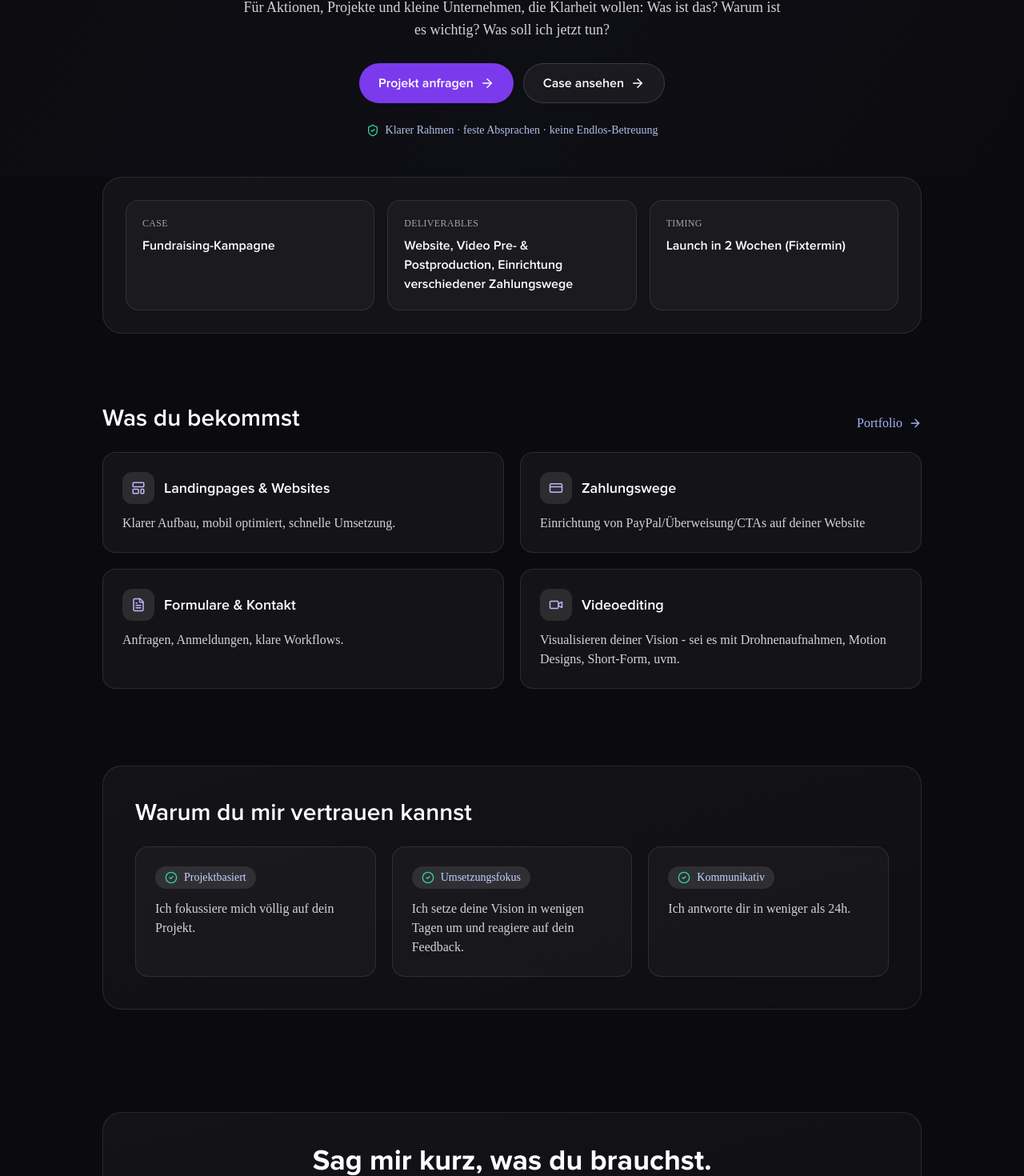
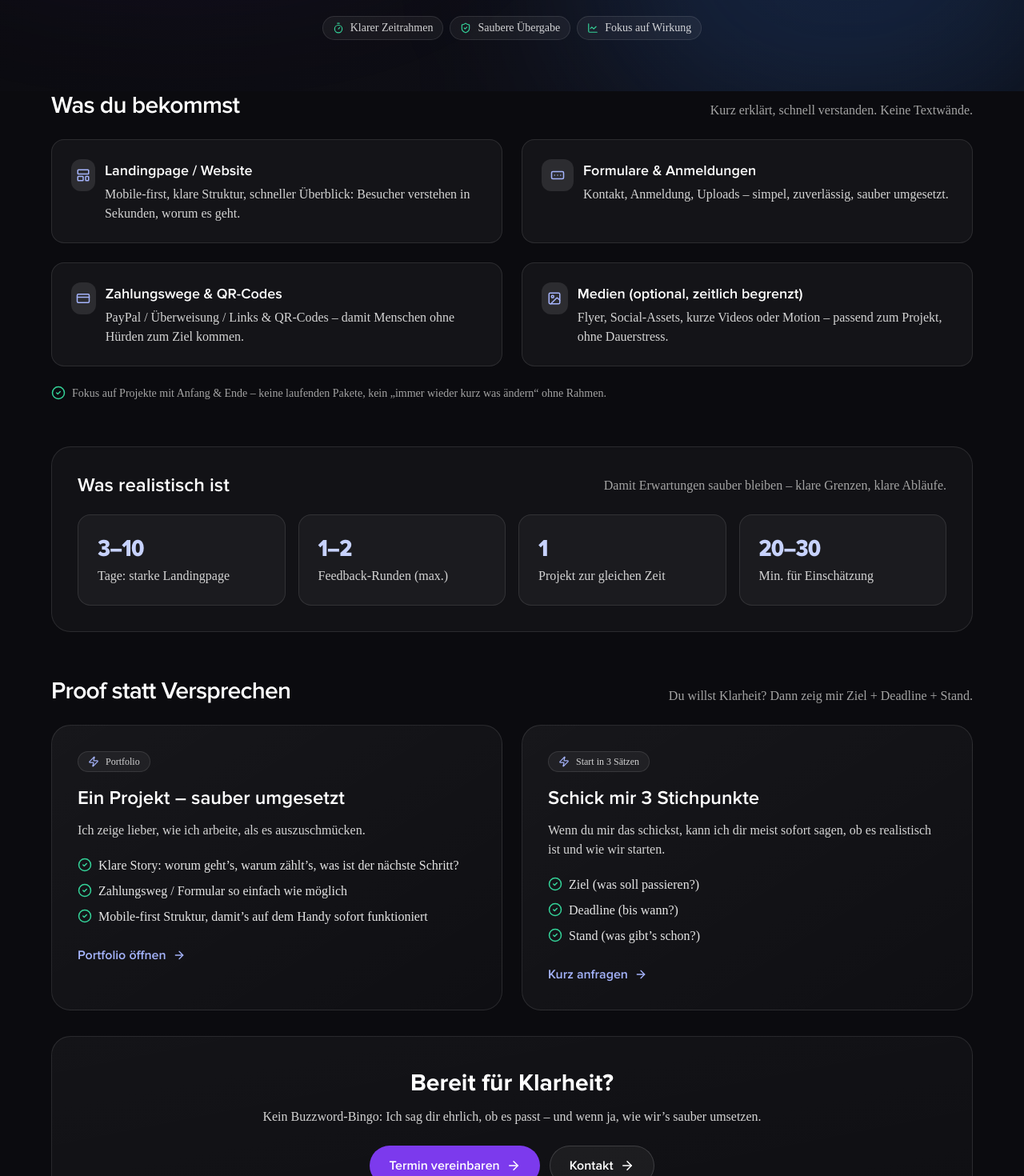
Before and after one commit to cyclebittt/pavewebyyyy, a Next.js app: page / in a window 1280 px wide. Shown: the part 504-1974 px from the top of the page at 80% size. Built offline with nearby package versions, Linux system fonts and the light colour scheme; a web font is replaced by a local one.

Commit message:
Update page.js

```diff
--- a/app/page.js
+++ b/app/page.js
@@ -1,188 +1,268 @@
 'use client';
 
-import { useEffect } from 'react';
 import Link from 'next/link';
 import Navbar from '@/components/layout/Navbar';
 import Footer from '@/components/layout/Footer';
-import AOS from 'aos';
-import 'aos/dist/aos.css';
 import {
   ArrowRight,
-  ShieldCheck,
+  CheckCircle2,
   Sparkles,
   LayoutTemplate,
   CreditCard,
-  Video,
-  FileText,
-  CheckCircle2,
+  FormInput,
+  Image as ImageIcon,
+  ShieldCheck,
+  Timer,
+  LineChart,
+  Zap,
 } from 'lucide-react';
 
+function Pill({ icon, children }) {
+  return (
+    <span className="inline-flex items-center gap-2 rounded-full border border-white/10 bg-white/5 px-3 py-1 text-xs md:text-sm text-white/80">
+      <span className="text-emerald-400">{icon}</span>
+      {children}
+    </span>
+  );
+}
+
+function Card({ icon, title, desc }) {
+  return (
+    <div className="rounded-2xl border border-white/10 bg-white/[0.04] p-5 md:p-6">
+      <div className="flex items-start gap-3">
+        <div className="w-10 h-10 rounded-xl bg-white/10 flex items-center justify-center text-indigo-300">
+          {icon}
+        </div>
+        <div className="min-w-0">
+          <h3 className="text-base md:text-lg font-semibold leading-snug">{title}</h3>
+          <p className="mt-1 text-sm md:text-base text-neutral-300 leading-relaxed">{desc}</p>
+        </div>
+      </div>
+    </div>
+  );
+}
+
+function Stat({ value, label }) {
+  return (
+    <div className="rounded-2xl border border-white/10 bg-white/[0.04] p-5 md:p-6">
+      <div className="text-2xl md:text-3xl font-extrabold tracking-tight text-indigo-200">{value}</div>
+      <div className="mt-1 text-sm md:text-base text-neutral-300">{label}</div>
+    </div>
+  );
+}
+
+function VisualCard({ eyebrow, title, desc, bullets, ctaHref, ctaLabel }) {
+  return (
+    <div className="rounded-3xl border border-white/10 bg-gradient-to-br from-white/[0.05] to-white/[0.02] p-6 md:p-8">
+      <div className="inline-flex items-center gap-2 rounded-full border border-white/10 bg-white/5 px-3 py-1 text-xs text-white/80">
+        <Zap size={14} className="text-indigo-300" />
+        {eyebrow}
+      </div>
+
+      <h3 className="mt-4 text-xl md:text-2xl font-semibold leading-tight">{title}</h3>
+      <p className="mt-3 text-sm md:text-base text-neutral-300 leading-relaxed">{desc}</p>
+
+      <ul className="mt-5 space-y-2 text-sm md:text-base text-neutral-200">
+        {bullets.map((b) => (
+          <li key={b} className="flex items-start gap-2">
+            <CheckCircle2 size={18} className="mt-0.5 shrink-0 text-emerald-400" />
+            <span className="text-neutral-200">{b}</span>
+          </li>
+        ))}
+      </ul>
+
+      {ctaHref && ctaLabel && (
+        <div className="mt-6">
+          <Link
+            href={ctaHref}
+            className="inline-flex items-center gap-2 text-indigo-300 hover:text-indigo-200 font-semibold"
+          >
+            {ctaLabel} <ArrowRight size={16} />
+          </Link>
+        </div>
+      )}
+    </div>
+  );
+}
+
 export default function Home() {
-  useEffect(() => {
-    AOS.init({ duration: 500, once: true, offset: 40 });
-  }, []);
-
-  const services = [
-    {
-      icon: <LayoutTemplate size={18} className="text-violet-300" />,
-      title: 'Landingpages & Websites',
-      desc: 'Klarer Aufbau, mobil optimiert, schnelle Umsetzung.',
-      href: '/services/landingpages',
-    },
-    {
-      icon: <CreditCard size={18} className="text-violet-300" />,
-      title: 'Zahlungswege',
-      desc: 'Einrichtung von PayPal/Überweisung/CTAs auf deiner Website',
-      href: '/services/payments',
-    },
-    {
-      icon: <FileText size={18} className="text-violet-300" />,
-      title: 'Formulare & Kontakt',
-      desc: 'Anfragen, Anmeldungen, klare Workflows.',
-      href: '/services/forms',
-    },
-    {
-      icon: <Video size={18} className="text-violet-300" />,
-      title: 'Videoediting',
-      desc: 'Visualisieren deiner Vision - sei es mit Drohnenaufnahmen, Motion Designs, Short-Form, uvm.',
-      href: '/services/video',
-    },
-  ];
-
-  const proof = [
-    { k: 'Case', v: 'Fundraising-Kampagne' },
-    { k: 'Deliverables', v: 'Website, Video Pre- & Postproduction, Einrichtung verschiedener Zahlungswege' },
-    { k: 'Timing', v: 'Launch in 2 Wochen (Fixtermin)' },
-  ];
-
-  const trust = [
-    { title: 'Projektbasiert', text: 'Ich fokussiere mich völlig auf dein Projekt.' },
-    { title: 'Umsetzungsfokus', text: 'Ich setze deine Vision in wenigen Tagen um und reagiere auf dein Feedback.' },
-    { title: 'Kommunikativ', text: 'Ich antworte dir in weniger als 24h.' },
-  ];
-
   return (
     <div className="font-proxima bg-[#0B0B0F] text-white">
       <Navbar />
 
+      {/* HERO */}
       <section className="relative overflow-hidden">
+        {/* Background */}
         <div className="pointer-events-none absolute inset-0 bg-[radial-gradient(1200px_600px_at_-10%_-10%,rgba(129,51,241,.35),transparent_60%),radial-gradient(900px_600px_at_120%_0%,rgba(56,189,248,.20),transparent_55%),linear-gradient(120deg,#0B0B0F_0%,#0E0E15_60%,#0B0B0F_100%)]" />
+        <div className="pointer-events-none absolute -top-28 -left-24 h-[26rem] w-[40rem] rounded-full bg-violet-600/20 blur-[120px]" />
+        <div className="pointer-events-none absolute top-1/3 -right-24 h-[26rem] w-[40rem] rounded-full bg-blue-500/20 blur-[120px]" />
 
-        <div className="relative px-5 md:px-16 pt-20 md:pt-28 pb-10 md:pb-12 max-w-5xl mx-auto">
-          <div className="text-center">
-            <span className="inline-flex items-center gap-2 text-sm text-indigo-300/80 bg-white/5 ring-1 ring-white/10 px-3 py-1 rounded-full">
-              <Sparkles size={16} /> Projektbasierte digitale Umsetzung
+        <div className="relative px-5 md:px-16 pt-16 md:pt-24 pb-10 md:pb-16 max-w-6xl mx-auto">
+          <div className="flex flex-col items-center text-center gap-6">
+            <span className="inline-flex items-center gap-2 text-xs md:text-sm text-indigo-300/80 bg-white/5 ring-1 ring-white/10 px-3 py-1 rounded-full">
+              <Sparkles size={16} /> Klar begrenzte digitale Projekte
             </span>
 
-            <h1 className="mt-6 text-4xl md:text-6xl font-extrabold tracking-tight" data-aos="fade-up">
-              <span className="block">Ich baue Websites & Kampagnen-Medien,</span>
-              <span className="block text-indigo-300">die schnell online gehen und genutzt werden.</span>
+            {/* 2 Zeilen */}
+            <h1 className="text-4xl md:text-6xl font-extrabold tracking-tight leading-[1.05]">
+              <span className="block">Ein digitales Projekt?</span>
+              <span className="block text-indigo-300">Dann bist du hier richtig.</span>
             </h1>
 
-            <p className="mt-5 text-base md:text-lg text-neutral-300 max-w-2xl mx-auto" data-aos="fade-up" data-aos-delay="60">
-              Für Aktionen, Projekte und kleine Unternehmen, die Klarheit wollen: Was ist das? Warum ist es wichtig? Was soll ich jetzt tun?
+            {/* Ultra-klar, scanbar */}
+            <p className="max-w-2xl text-base md:text-xl text-neutral-300 leading-relaxed">
+              Landingpage oder Website, Formular & Zahlungsweg – plus optional Flyer/Foto/kurzes Video.
+              Ohne Agentur-Overhead. Sauber, schnell, verständlich.
             </p>
 
-            <div className="mt-7 flex flex-col sm:flex-row justify-center gap-3" data-aos="fade-up" data-aos-delay="120">
+            {/* CTA */}
+            <div className="w-full flex flex-col sm:flex-row items-stretch sm:items-center justify-center gap-3">
+              <Link
+                href="/request"
+                className="px-6 py-3 rounded-full bg-violet-600 hover:bg-violet-500 transition-colors font-semibold inline-flex items-center justify-center gap-2"
+              >
+                Termin vereinbaren <ArrowRight size={18} />
+              </Link>
+
               <Link
                 href="/contact"
-                className="px-6 py-3 rounded-full bg-violet-600 hover:bg-violet-500 transition-colors font-semibold inline-flex items-center justify-center gap-2"
-              >
-                Projekt anfragen <ArrowRight size={18} />
-              </Link>
-              <Link
-                href="/portfolio/kirche-fundraising"
                 className="px-6 py-3 rounded-full border border-white/15 hover:border-white/30 bg-white/5 transition-colors font-semibold inline-flex items-center justify-center gap-2"
               >
-                Case ansehen <ArrowRight size={18} />
+                Kurz anfragen <ArrowRight size={18} />
               </Link>
             </div>
 
-            <div className="mt-6 flex items-center justify-center gap-2 text-sm text-indigo-200/90">
-              <ShieldCheck size={16} className="text-emerald-400" />
-              Klarer Rahmen · feste Absprachen · keine Endlos-Betreuung
+            {/* Trust pills */}
+            <div className="mt-1 flex flex-wrap items-center justify-center gap-2">
+              <Pill icon={<Timer size={14} />}>Klarer Zeitrahmen</Pill>
+              <Pill icon={<ShieldCheck size={14} />}>Saubere Übergabe</Pill>
+              <Pill icon={<LineChart size={14} />}>Fokus auf Wirkung</Pill>
             </div>
           </div>
         </div>
       </section>
 
-      <section className="px-5 md:px-16 pb-10">
-        <div className="max-w-5xl mx-auto rounded-3xl border border-white/10 bg-white/[0.04] p-5 md:p-7">
-          <div className="grid grid-cols-1 md:grid-cols-3 gap-4">
-            {proof.map((p, i) => (
-              <div key={p.k} className="rounded-2xl border border-white/10 bg-white/[0.03] p-5" data-aos="fade-up" data-aos-delay={i * 80}>
-                <div className="text-xs uppercase tracking-wide text-neutral-400">{p.k}</div>
-                <div className="mt-2 text-white font-semibold">{p.v}</div>
+      {/* WAS DU BEKOMMST (nicht klickbar) */}
+      <section className="px-5 md:px-16 pb-10 md:pb-14">
+        <div className="max-w-6xl mx-auto">
+          <div className="flex flex-col md:flex-row md:items-end md:justify-between gap-3">
+            <h2 className="text-2xl md:text-3xl font-semibold tracking-tight">Was du bekommst</h2>
+            <p className="text-sm md:text-base text-neutral-400 max-w-xl">
+              Kurz erklärt, schnell verstanden. Keine Textwände.
+            </p>
           </div>
-            ))}
+
+          <div className="mt-6 grid grid-cols-1 md:grid-cols-2 gap-4 md:gap-6">
+            <Card
+              icon={<LayoutTemplate size={18} />}
+              title="Landingpage / Website"
+              desc="Mobile-first, klare Struktur, schneller Überblick: Besucher verstehen in Sekunden, worum es geht."
+            />
+            <Card
+              icon={<FormInput size={18} />}
+              title="Formulare & Anmeldungen"
+              desc="Kontakt, Anmeldung, Uploads – simpel, zuverlässig, sauber umgesetzt."
+            />
+            <Card
+              icon={<CreditCard size={18} />}
+              title="Zahlungswege & QR-Codes"
+              desc="PayPal / Überweisung / Links & QR-Codes – damit Menschen ohne Hürden zum Ziel kommen."
+            />
+            <Card
+              icon={<ImageIcon size={18} />}
+              title="Medien (optional, zeitlich begrenzt)"
+              desc="Flyer, Social-Assets, kurze Videos oder Motion – passend zum Projekt, ohne Dauerstress."
+            />
+          </div>
+
+          <div className="mt-6 flex items-start gap-2 text-sm text-neutral-400">
+            <CheckCircle2 className="shrink-0 text-emerald-400" size={18} />
+            <p>
+              Fokus auf Projekte mit Anfang & Ende – keine laufenden Pakete, kein „immer wieder kurz was ändern“ ohne Rahmen.
+            </p>
           </div>
         </div>
       </section>
 
-      <section className="px-5 md:px-16 py-10 md:py-12">
-        <div className="max-w-5xl mx-auto">
-          <div className="flex items-end justify-between gap-4">
-            <h2 className="text-2xl md:text-3xl font-semibold">Was du bekommst</h2>
-            <Link href="/portfolio" className="hidden md:inline-flex text-indigo-300 hover:text-indigo-200 items-center gap-2">
-              Portfolio <ArrowRight size={16} />
-            </Link>
+      {/* STATISTIKEN (realistisch, ohne „Fake-Claims“) */}
+      <section className="px-5 md:px-16 pb-10 md:pb-14">
+        <div className="max-w-6xl mx-auto">
+          <div className="rounded-3xl border border-white/10 bg-white/[0.03] p-5 md:p-8">
+            <div className="flex flex-col md:flex-row md:items-center md:justify-between gap-3">
+              <h2 className="text-xl md:text-2xl font-semibold">Was realistisch ist</h2>
+              <p className="text-sm md:text-base text-neutral-400 max-w-xl">
+                Damit Erwartungen sauber bleiben – klare Grenzen, klare Abläufe.
+              </p>
             </div>
 
-          <div className="mt-6 grid grid-cols-1 md:grid-cols-2 gap-5">
-          {services.map((s, i) => (
-  <div
-    key={s.title}
-    className="rounded-2xl border border-white/10 bg-white/[0.04] p-6"
-    data-aos="fade-up"
-    data-aos-delay={i * 80}
-  >
-    <div className="flex items-center gap-3">
-      <div className="w-10 h-10 rounded-xl bg-white/10 flex items-center justify-center">
-        {s.icon}
+            <div className="mt-5 grid grid-cols-2 md:grid-cols-4 gap-4">
+              <Stat value="3–10" label="Tage: starke Landingpage" />
+              <Stat value="1–2" label="Feedback-Runden (max.)" />
+              <Stat value="1" label="Projekt zur gleichen Zeit" />
+              <Stat value="20–30" label="Min. für Einschätzung" />
             </div>
-      <div className="text-lg font-semibold">{s.title}</div>
-    </div>
-
-    <div className="mt-3 text-neutral-300">
-      {s.desc}
-    </div>
-  </div>
-))}
-
           </div>
         </div>
       </section>
 
-      <section className="px-5 md:px-16 py-10 md:py-12">
-        <div className="max-w-5xl mx-auto rounded-3xl border border-white/10 bg-gradient-to-br from-white/[0.04] to-white/[0.02] p-6 md:p-10">
-          <h2 className="text-2xl md:text-3xl font-semibold">Warum du mir vertrauen kannst</h2>
-          <div className="mt-6 grid grid-cols-1 md:grid-cols-3 gap-5">
-            {trust.map((t, i) => (
-              <div key={t.title} className="rounded-2xl border border-white/10 bg-white/[0.03] p-6" data-aos="fade-up" data-aos-delay={i * 80}>
-                <div className="inline-flex items-center gap-2 rounded-full bg-white/10 px-3 py-1 text-sm text-indigo-200">
-                  <CheckCircle2 size={16} className="text-emerald-400" />
-                  {t.title}
+      {/* PROOF (ohne Bilder) */}
+      <section className="px-5 md:px-16 pb-14 md:pb-20">
+        <div className="max-w-6xl mx-auto">
+          <div className="flex flex-col md:flex-row md:items-end md:justify-between gap-3">
+            <h2 className="text-2xl md:text-3xl font-semibold tracking-tight">Proof statt Versprechen</h2>
+            <p className="text-sm md:text-base text-neutral-400 max-w-xl">
+              Du willst Klarheit? Dann zeig mir Ziel + Deadline + Stand.
+            </p>
           </div>
-                <p className="mt-3 text-neutral-300">{t.text}</p>
+
+          <div className="mt-6 grid grid-cols-1 md:grid-cols-2 gap-4 md:gap-6">
+            <VisualCard
+              eyebrow="Portfolio"
+              title="Ein Projekt – sauber umgesetzt"
+              desc="Ich zeige lieber, wie ich arbeite, als es auszuschmücken."
+              bullets={[
+                'Klare Story: worum geht’s, warum zählt’s, was ist der nächste Schritt?',
+                'Zahlungsweg / Formular so einfach wie möglich',
+                'Mobile-first Struktur, damit’s auf dem Handy sofort funktioniert',
+              ]}
+              ctaHref="/portfolio"
+              ctaLabel="Portfolio öffnen"
+            />
+
+            <VisualCard
+              eyebrow="Start in 3 Sätzen"
+              title="Schick mir 3 Stichpunkte"
+              desc="Wenn du mir das schickst, kann ich dir meist sofort sagen, ob es realistisch ist und wie wir starten."
+              bullets={[
+                'Ziel (was soll passieren?)',
+                'Deadline (bis wann?)',
+                'Stand (was gibt’s schon?)',
+              ]}
+              ctaHref="/contact"
+              ctaLabel="Kurz anfragen"
+            />
           </div>
-            ))}
-          </div>
-        </div>
-      </section>
 
-      <section className="px-5 md:px-16 py-14 md:py-20 text-center">
-        <div className="max-w-5xl mx-auto rounded-3xl border border-white/10 bg-gradient-to-br from-white/[0.04] to-white/[0.02] p-10">
-          <h3 className="text-3xl md:text-4xl font-bold">Sag mir kurz, was du brauchst.</h3>
-          <p className="mt-4 text-neutral-300 max-w-2xl mx-auto">
-            3 Sätze reichen: Ziel, Deadline, was schon da ist. Ich sage dir ehrlich, ob es passt.
+          {/* Final CTA */}
+          <div className="mt-8 rounded-3xl border border-white/10 bg-gradient-to-br from-white/[0.04] to-white/[0.02] p-6 md:p-10 text-center">
+            <h3 className="text-2xl md:text-3xl font-bold">Bereit für Klarheit?</h3>
+            <p className="mt-3 text-neutral-300 max-w-2xl mx-auto">
+              Kein Buzzword-Bingo: Ich sag dir ehrlich, ob es passt – und wenn ja, wie wir’s sauber umsetzen.
             </p>
-          <div className="mt-6 flex justify-center">
+            <div className="mt-6 flex flex-col sm:flex-row justify-center gap-3">
+              <Link
+                href="/request"
+                className="px-6 py-3 rounded-full bg-violet-600 hover:bg-violet-500 transition-colors font-semibold inline-flex items-center justify-center gap-2"
+              >
+                Termin vereinbaren <ArrowRight size={18} />
+              </Link>
               <Link
                 href="/contact"
-              className="inline-flex items-center gap-2 px-6 py-3 rounded-full bg-violet-600 hover:bg-violet-500 transition-colors font-semibold"
+                className="px-6 py-3 rounded-full border border-white/15 hover:border-white/30 bg-white/5 transition-colors font-semibold inline-flex items-center justify-center gap-2"
               >
                 Kontakt <ArrowRight size={18} />
               </Link>
+            </div>
           </div>
         </div>
       </section>
```
Lines whose indentation alone changed are shown as unchanged.
